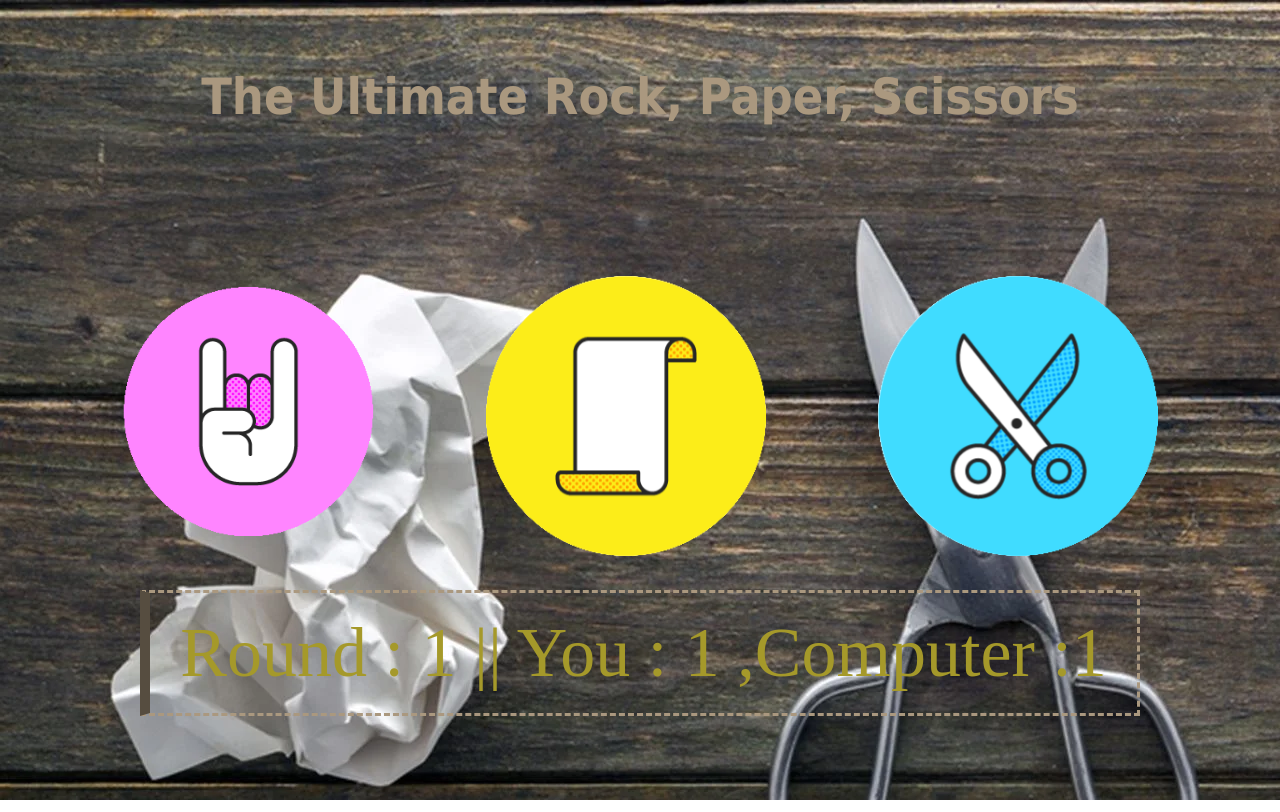
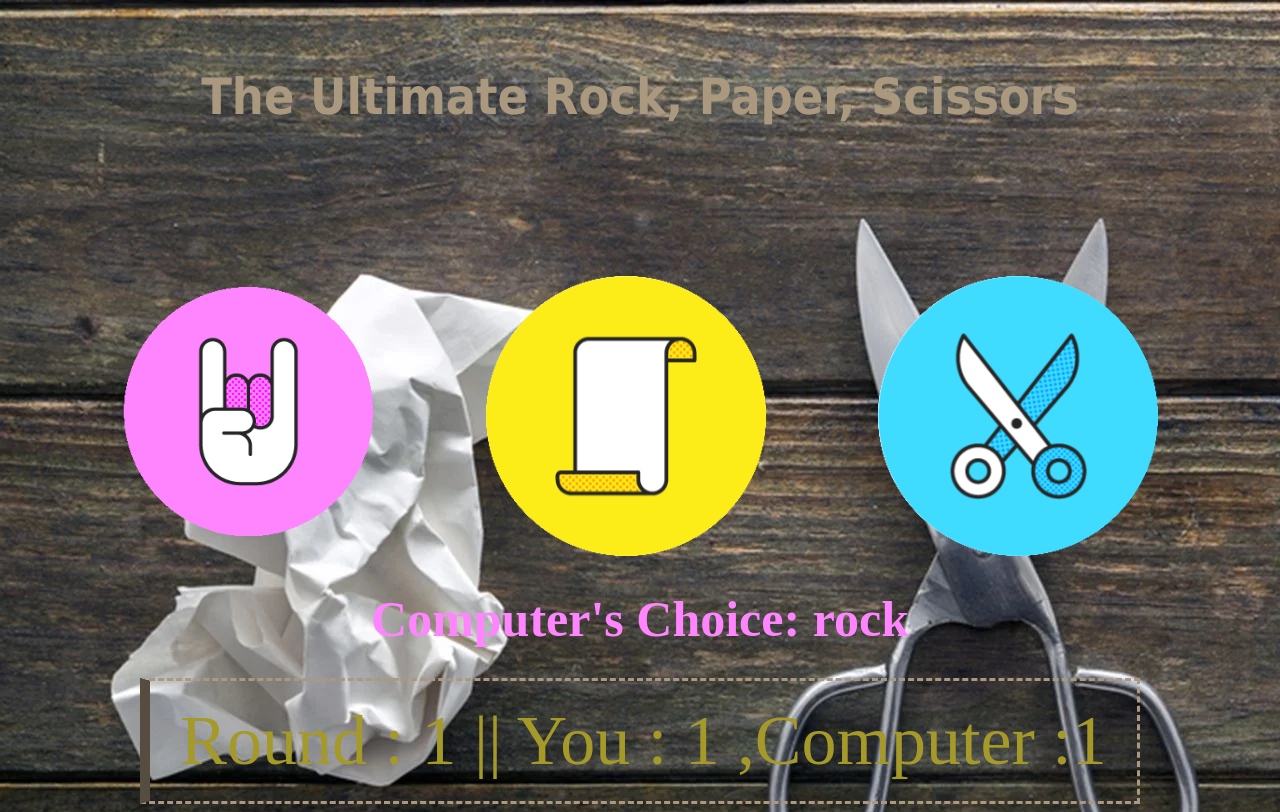
Before and after one commit to WasMas/Rock-Paper-Scissors, a plain HTML site: page index.html in a window 1280 px wide. Both pictures are taken after a click on the button 248 px from the left and 417 px from the top of the page. Drawn offline with Linux system fonts and the light colour scheme.

Commit message:
Display computer's choice computer's choice will take a color based on the choice he made

```diff
--- a/Rock-Paper-Scissors.js
+++ b/Rock-Paper-Scissors.js
@@ -1,10 +1,16 @@
-// Initialize wins counter variables
+// Initialize wins, round counters and player variables
 let playerWins = 0;
 let computerWins = 0;
 let playerSelection = "";
 let roundCount = 0;
-// Create element to declare who won/lost
+
+// Select Nodes
+const body = document.querySelector("body");
+const computerChoice = document.createElement("h3");
+// Create Nodes
 const winLose = document.createElement("h2");
+const scores = document.createElement("div");
+
 // Select buttons
 const buttons = document.querySelectorAll(".cbtn");
 buttons.forEach((button) => {
@@ -12,13 +18,20 @@ buttons.forEach((button) => {
     button.addEventListener("click", () => {
         // get id of clicked buttons
         playerSelection = button.id;
-        playRound(getComputerChoice(), playerSelection);
+        let computerSelection = getComputerChoice();
+        computerChoice.innerText = `Computer's Choice: ${computerSelection}`;
+        body.insertBefore(computerChoice, scores);
+        playRound(computerSelection, playerSelection);
+        if (computerSelection == "scissors") {
+            computerChoice.style.color = "rgb(64,220,255)";
+        } else if (computerSelection == "rock") {
+            computerChoice.style.color = "rgb(255,133,255)";
+        } else {
+            computerChoice.style.color = "RGB(252,237,25)";
+        }
     });
 });
-// Select body
-const body = document.querySelector("body");
-// Create a div for scores
-const scores = document.createElement("div");
+
 // initiate score div text
 scores.innerText = "You: 0, Computer: 0";
 body.appendChild(scores);
@@ -94,7 +107,7 @@ function game(results) {
             winLose.innerText = "Results: Tie!";
         }
         body.appendChild(winLose);
-        winLose.classList.add("win-lose")
+        winLose.classList.add("win-lose");
         playerWins = 0;
         computerWins = 0;
         roundCount = 0;
--- a/index.html
+++ b/index.html
@@ -7,8 +7,10 @@
         <link rel="stylesheet" href="./styles.css" />
         <script src="./Rock-Paper-Scissors.js" defer></script>
         <title>Rock Paper Scissors!</title>
-    </head>
     <body>
+        <audio id="paper-audio" src="./Sound/Paper Sound Effect.mp3" preload="auto"></audio>
+        <audio id="rock-audio" src="./Sound/Rock Sound Effect.mp3" preload="auto"></audio>
+        <audio id="scissors-audio" src="./Sound/Scissors sound effect.mp3" preload="auto"></audio>
         <h1>The Ultimate Rock, Paper, Scissors</h1>
         <div class="choice-buttons">
             <button class="cbtn" id="rock">
--- a/styles.css
+++ b/styles.css
@@ -43,9 +43,15 @@ button:hover {
     border-left-width: 10px;
 }
 
-.win-lose{
+.win-lose {
     font-size: 80px;
     color: brown;
     margin: 0 auto;
     margin-top: 50px;
 }
+
+h3 {
+    margin: 0 auto;
+    margin-top: 30px;
+    font-size: 50px;
+}
```
Also changed, not shown: 3 other files.
